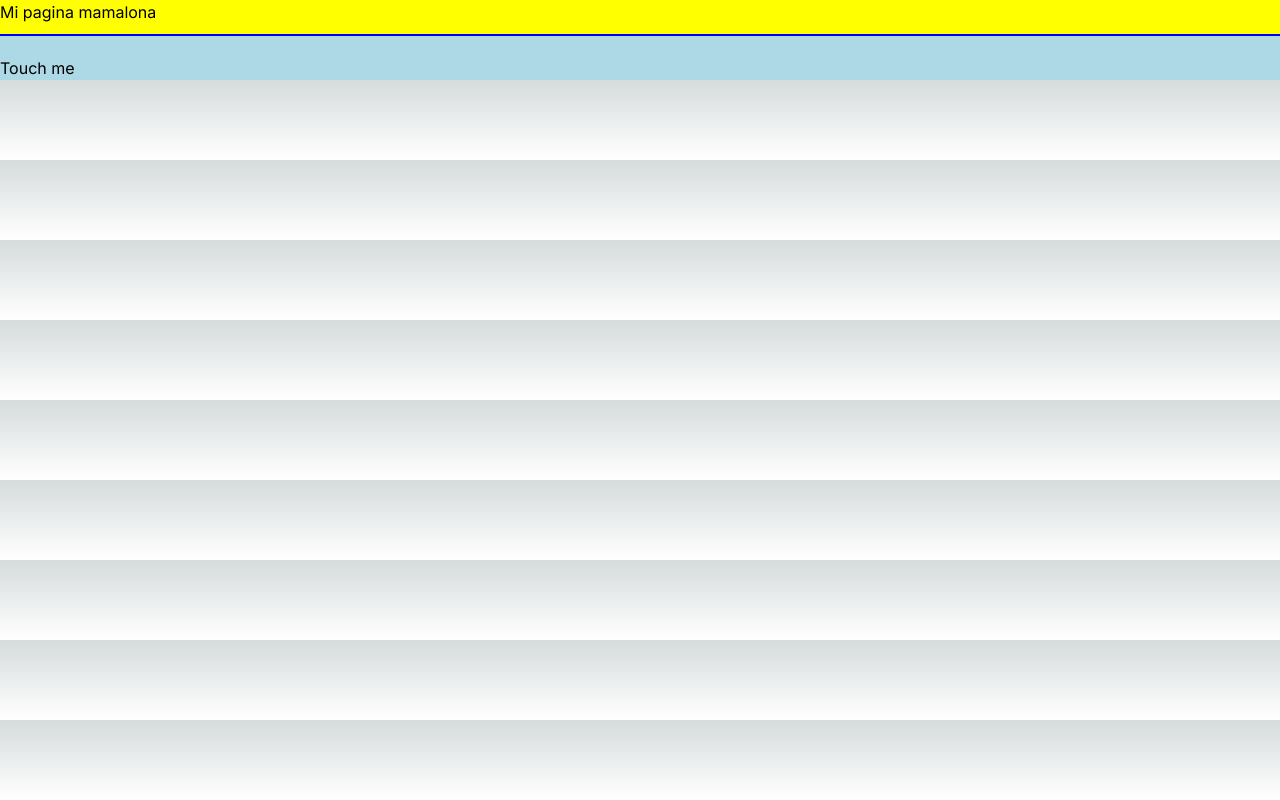
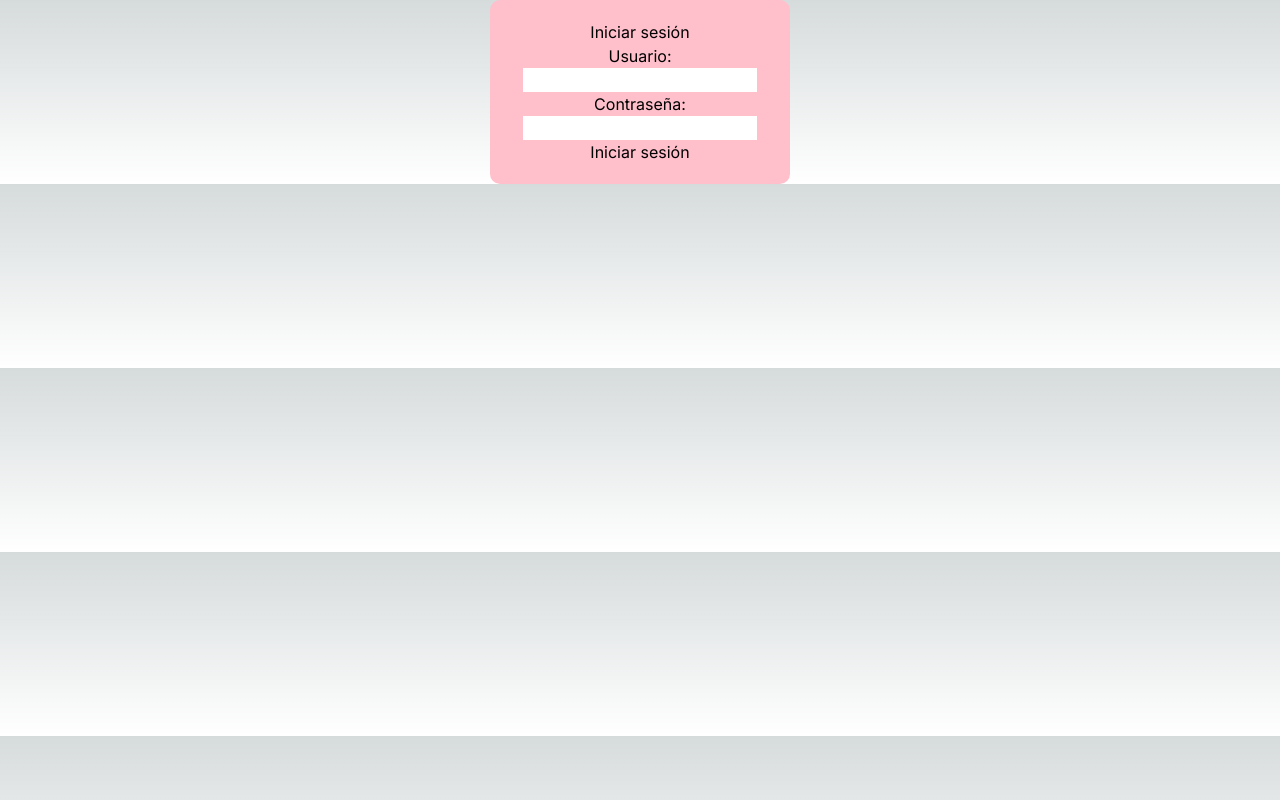
Before and after one commit to DonCarlosD/Repositorio-MAMALON, a Next.js app in the folder front/: page /Anita in a window 1280 px wide. Built offline with nearby package versions, Linux system fonts and the light colour scheme.

Commit message:
mejor_login

```diff
--- /dev/null
+++ b/front/src/app/Anita/estilo.css
@@ -0,0 +1,8 @@
+.login-container {
+  background-color: pink;
+  padding: 20px;
+  border-radius: 10px;
+  width: 300px;
+  margin: 0 auto;
+  text-align: center;
+}
--- a/front/src/app/Anita/page.js
+++ b/front/src/app/Anita/page.js
@@ -1,25 +1,22 @@
 import React from 'react';
+import './estilo.css';
+const Login = () => {
+  return (
+    <div className="login-container">
+      <h2>Iniciar sesión</h2>
+      <form>
+        <div>
+          <label htmlFor="username">Usuario:</label>
+          <input type="text" id="username" />
+        </div>
+        <div>
+          <label htmlFor="password">Contraseña:</label>
+          <input type="password" id="password" />
+        </div>
+        <button type="submit">Iniciar sesión</button>
+      </form>
+    </div>
+  );
+};
 
-const page = () => {
-    const pageStyle = {
-        backgroundColor: 'lightblue', // Fondo azul cielo
-    };
-
-    const headerStyle = {
-        borderBottom: '2px solid blue',
-        paddingBottom: '10px',
-        marginBottom: '20px',
-        backgroundColor: 'yellow', // Relleno del encabezado en color amarillo
-    };
-
-    return (
-        <div style={pageStyle}>
-            <div style={headerStyle}>
-                <h1>Mi pagina mamalona</h1>
-            </div>
-            <button>Touch me</button>
-        </div>
-    );
-}
-
-export default page;
+export default Login;
```
